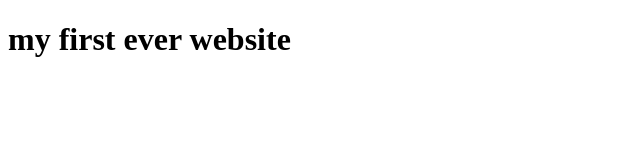
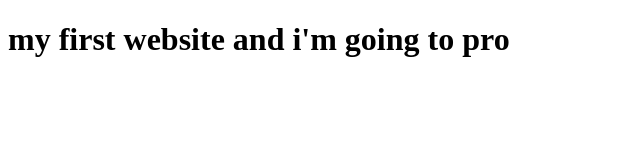
Before and after one commit to jisanahamed09205/my-first-website, a plain HTML site: page index2.html in a window 1280 px wide. Shown: the whole page, without its empty margins (0-640 px from the left). Drawn offline with Linux system fonts and the light colour scheme.

Commit message:
first commit

```diff
--- a/index.html
+++ b/index2.html
@@ -7,6 +7,6 @@
     <title>Document</title>
 </head>
 <body>
-    <h1>my first ever website</h1>
+    <h1>my first website and i'm going to pro</h1>
 </body>
 </html>
```
